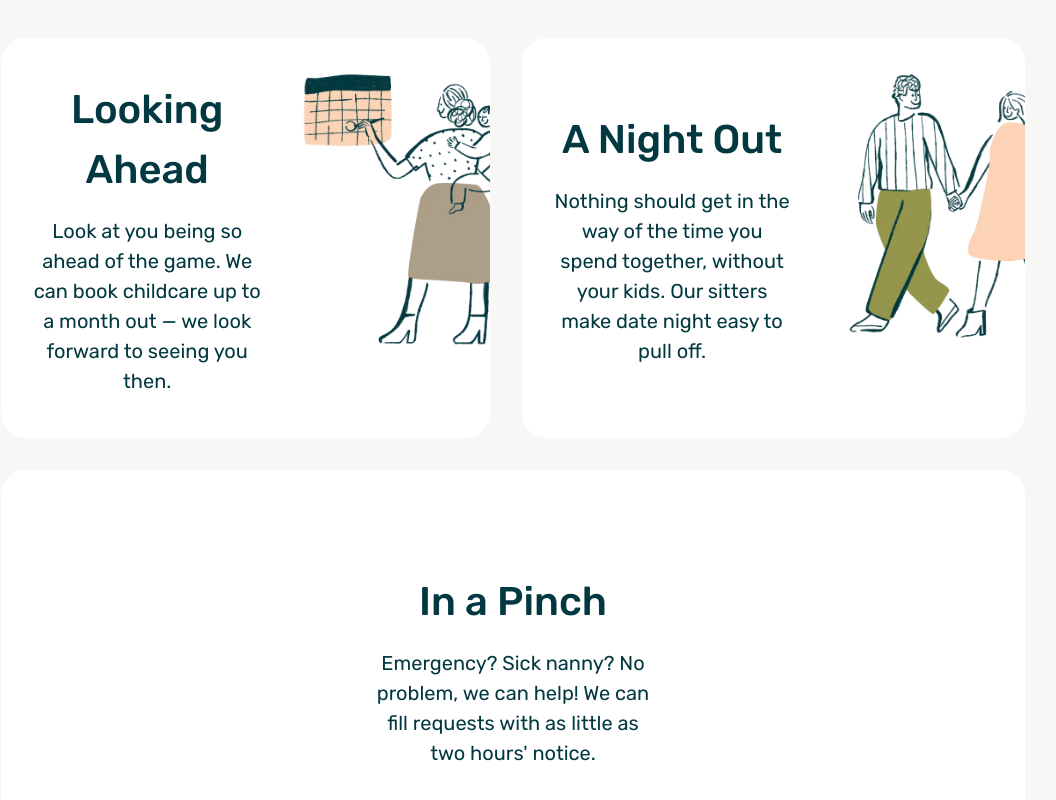
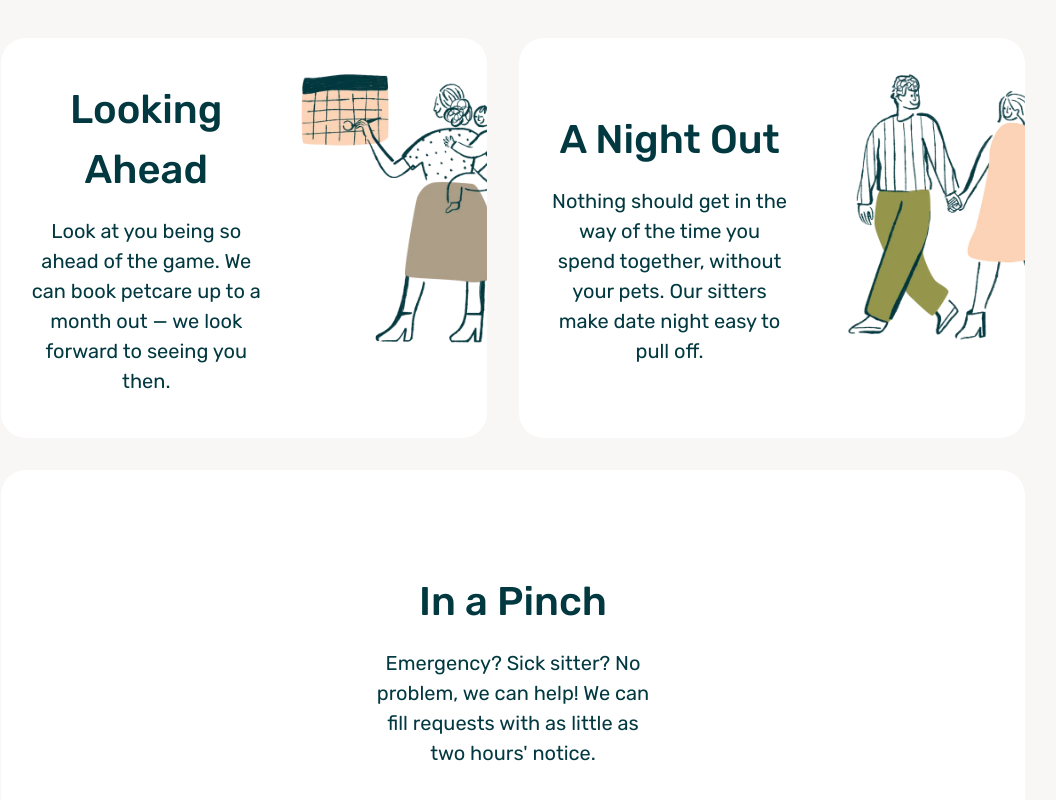
Before and after one commit to samsonc89/otter-replica, a React (Vite) app: page / in a window 1280 px wide. Shown: the part 2857-3657 px from the top of the page, without its empty margins (127-1183 px from the left). Built offline with nearby package versions, Linux system fonts and the light colour scheme.

Commit message:
Fxi copy

```diff
--- a/src/containers/Why/Why.jsx
+++ b/src/containers/Why/Why.jsx
@@ -31,17 +31,17 @@ const Why = () => {
   const cards = [
     {
       heading: "Looking Ahead",
-      text: "Look at you being so ahead of the game. We can book childcare up to a month out — we look forward to seeing you then.",
+      text: "Look at you being so ahead of the game. We can book petcare up to a month out — we look forward to seeing you then.",
       img: lookingahead,
     },
     {
       heading: "A Night Out",
-      text: "Nothing should get in the way of the time you spend together, without your kids. Our sitters make date night easy to pull off.",
+      text: "Nothing should get in the way of the time you spend together, without your pets. Our sitters make date night easy to pull off.",
       img: nightout,
     },
     {
       heading: "In a Pinch",
-      text: "Emergency? Sick nanny? No problem, we can help! We can fill requests with as little as two hours' notice.",
+      text: "Emergency? Sick sitter? No problem, we can help! We can fill requests with as little as two hours' notice.",
     },
   ];
 
```
